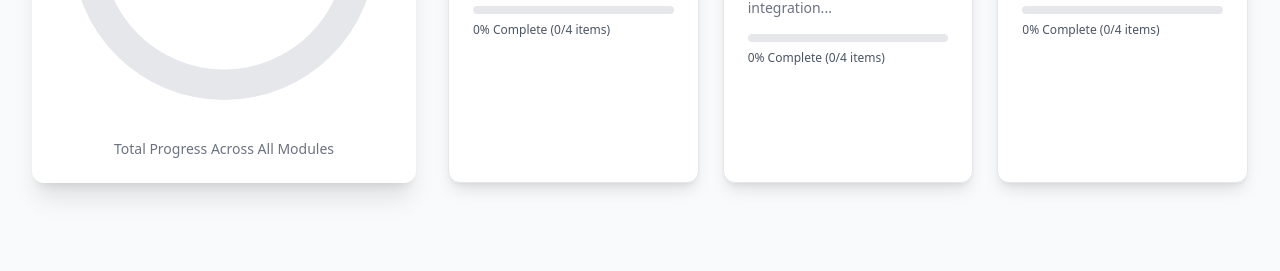
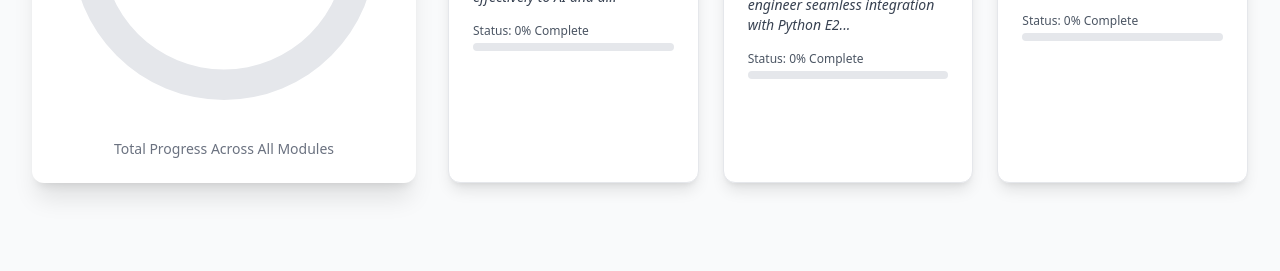
Before and after one commit to Subitcha2409/AI-Python-Automation-Learning-, a plain HTML site: page index.html in a window 1280 px wide. Shown: the part 559-830 px from the top of the page. Drawn offline with nearby package versions, Linux system fonts and the light colour scheme.

Commit message:
Update index.html

```diff
--- a/index.html
+++ b/index.html
@@ -7,7 +7,7 @@
 <head>
     <meta charset="UTF-8">
     <meta name="viewport" content="width=device-width, initial-scale=1.0">
-    <title>Technical Growth Tracker</title>
+    <title>Technical Learning Plan</title>
     <script src="https://cdn.tailwindcss.com"></script>
     <script src="https://cdn.jsdelivr.net/npm/chart.js@4.4.2/dist/chart.umd.min.js"></script>
     <style>
@@ -33,8 +33,8 @@
 
         <!-- Header and Overall Progress Dashboard -->
         <header class="text-center mb-12 bg-white p-8 shadow-xl rounded-xl">
-            <h1 class="text-4xl font-extrabold text-blue-800 tracking-tight mb-2">Technical Growth Tracker</h1>
-            <p class="text-lg text-gray-600">Visualize your path to expertise in Automation and Applied AI.</p>
+            <h1 class="text-4xl font-extrabold text-blue-800 tracking-tight mb-2">6-Month Technical Learning Plan</h1>
+            <p class="text-lg text-gray-600">Structured roadmap to achieve expertise in Automation and Applied AI.</p>
         </header>
 
         <section class="grid grid-cols-1 lg:grid-cols-3 gap-8 mb-12">
@@ -70,7 +70,7 @@
                 <p class="text-sm text-gray-500 mt-1"><span id="module-progress-text">0%</span> Complete</p>
             </div>
 
-            <h3 class="text-xl font-semibold text-gray-800 mb-4">Focus Areas & Practical Projects</h3>
+            <h3 class="text-xl font-semibold text-gray-800 mb-4">Sequential Learning & Final Project</h3>
 
             <!-- Focus Areas Checklist -->
             <div id="focus-areas-checklist" class="space-y-4">
@@ -93,10 +93,20 @@
                 weeks: 'Weeks 1-8',
                 goal: 'Establish deep, production-ready Python programming mastery for contributing effectively to AI and agent-based initiatives.',
                 focusAreas: [
-                    { title: 'Core Mastery', concepts: 'Type Hinting (Mypy), Context Managers (`with`), Decorators, Generators, Advanced List/Dictionary Comprehensions.', project: 'Refactor existing E2E Agent Python code to use modern type hinting and context managers for cleaner resource handling.' },
-                    { title: 'Concurrency & Async', concepts: '`asyncio` fundamentals, `async`/`await` syntax, `concurrent.futures` for thread/process pooling.', project: 'Write a Python script that uses `asyncio` to concurrently fetch data from multiple REST API endpoints (simulating test data fetching).' },
-                    { title: 'Data Structures & Libraries', concepts: 'Effective use of Pandas (DataFrames for processing test data), NumPy (vectorized operations), efficient file I/O (JSON/CSV).', project: 'Use Pandas to analyze Playwright test reports (JSON format) to identify the slowest and flakiest tests.' },
-                    { title: 'Packaging & Environment', concepts: 'Poetry or Pipenv for dependency management, virtual environments, creating reusable Python packages for your E2E Agents.', project: 'Create a modular Python package containing the E2E Agent logic, ready to be imported by other services.' }
+                    { title: 'Learn Type Hinting (Mypy) for robust code.' },
+                    { title: 'Master Context Managers (`with` statement) for clean resource handling.' },
+                    { title: 'Implement Decorators and custom function wrappers.' },
+                    { title: 'Utilize Generators and Iterators for memory efficiency.' },
+                    { title: 'Master Advanced List/Dictionary/Set Comprehensions.' },
+                    { title: 'Understand `asyncio` fundamentals.' },
+                    { title: 'Implement `async`/`await` for I/O bound tasks.' },
+                    { title: 'Explore `concurrent.futures` for thread/process pooling.' },
+                    { title: 'Learn Effective use of Pandas (DataFrames).' },
+                    { title: 'Implement NumPy for vectorized operations.' },
+                    { title: 'Practice efficient file I/O (JSON/CSV).' },
+                    { title: 'Set up Poetry or Pipenv for dependency management.' },
+                    { title: 'Practice creating reusable Python packages.' },
+                    { title: 'FINAL PROJECT: Refactor existing E2E Agent Python code using modern types and context managers.' }
                 ]
             },
             'playwright': {
@@ -107,10 +117,14 @@
                 weeks: 'Weeks 9-16',
                 goal: 'Implement a high-efficiency Playwright architecture and engineer seamless integration with Python E2E Agents.',
                 focusAreas: [
-                    { title: 'Test Optimization', concepts: 'Actionability Checks (avoiding unnecessary waits), `expect.poll` for reliable UI state verification, custom wait functions tailored to application behavior.', project: 'Identify and refactor the five slowest Playwright tests, replacing generic waits with specific `expect.poll` or network waits.' },
-                    { title: 'Parallelization & Sharding', concepts: 'Playwright CLI parameters for sharding (splitting tests across multiple CI workers), custom reporting using JUnit or Allure for parallel runs.', project: 'Configure a local environment to run tests in parallel across four worker threads. Document the setup for sharding in your CI pipeline.' },
-                    { title: "'One-Click' Data Integration", concepts: "Using Playwright's `request` fixture for making direct API calls (e.g., to create prerequisite data) before interacting with the UI.", project: "Primary Project: Build the 'One-Click' Data & Test Execution prototype: a single Playwright test that calls the Python E2E Agent (via an internal API or wrapper function) to create test data, confirms the data via a quick API check, and then executes the UI validation." },
-                    { title: 'Custom Reporters', concepts: 'Building simple custom reporters to extract specific data, like test run metadata, for analysis by Python scripts.', project: 'Create a basic custom reporter that outputs a concise summary of failed tests directly to the console.' }
+                    { title: 'Master Actionability Checks (eliminating unnecessary waits).' },
+                    { title: 'Implement `expect.poll` for reliable UI state verification.' },
+                    { title: 'Develop custom wait functions tailored to application behavior.' },
+                    { title: 'Understand Playwright CLI parameters for test sharding.' },
+                    { title: 'Configure custom reporting (JUnit or Allure) for parallel runs.' },
+                    { title: 'Use Playwright\'s `request` fixture for pre-test API calls (data creation).' },
+                    { title: 'Build simple custom reporters to extract test run metadata.' },
+                    { title: 'FINAL PROJECT: Build the "One-Click" Data & Test Execution prototype integrated with the E2E Python Agent.' }
                 ]
             },
             'ai': {
@@ -119,12 +133,21 @@
                 icon: '🧠',
                 color: 'bg-indigo-600',
                 weeks: 'Weeks 17-24',
-                goal: 'Collaborate with the Applied AI team to implement and optimize LLM-driven solutions for testing.',
+                goal: 'Collaborate with the the team to implement and optimize LLM-driven solutions for testing.',
                 focusAreas: [
-                    { title: 'LLM Fundamentals & Prompt Engineering', concepts: 'Understanding generative models, Retrieval-Augmented Generation (RAG) basics, structured prompting (JSON output).', project: 'Develop a structured prompt to feed into an LLM, including code snippets and requirements, and prompt it to generate a JSON array of comprehensive test cases.' },
-                    { title: 'LLM Optimization Techniques', concepts: 'Quantization (reducing model size/latency), Efficient Fine-Tuning (PEFT/LoRA), token management, evaluating cost-efficiency.', project: 'Collaboration: Work with the Applied AI team to understand their current LLM inference pipeline. Identify one area where performance can be measured and improved.' },
-                    { title: 'AI-Driven Test Plan Generation', concepts: 'Utilizing LLMs for code summarization and defect pattern analysis.', project: 'Feed the LLM snippets of newly developed application code and ask it to suggest high-risk areas and functional test scenarios.' },
-                    { title: 'AIaaS and Automation', concepts: 'Understanding the value proposition of external AI services for testing: Visual Regression tools, cloud-based anomaly detection, synthetic data generation.', project: 'Investigation: Research and document three external AIaaS tools that could potentially integrate with our Playwright/Python stack to solve current testing bottlenecks.' }
+                    { title: 'Understand LLM Fundamentals and Generative Models.' },
+                    { title: 'Learn Retrieval-Augmented Generation (RAG) basics.' },
+                    { title: 'Practice Structured Prompting (generating JSON output).' },
+                    { title: 'Study Quantization techniques for latency reduction.' },
+                    { title: 'Explore Efficient Fine-Tuning methods (PEFT/LoRA).' },
+                    { title: 'Learn Token Management and its cost implications.' },
+                    { title: 'Evaluate LLM cost-efficiency and performance metrics.' },
+                    { title: 'Utilize LLMs for code summarization for test planning.' },
+                    { title: 'Apply LLMs for defect pattern analysis.' },
+                    { title: 'Research Visual Regression tools (AIaaS).' },
+                    { title: 'Research cloud-based anomaly detection (AIaaS).' },
+                    { title: 'Research synthetic data generation services (AIaaS).' },
+                    { title: 'FINAL PROJECT: Collaborate with Applied AI team to measure and improve LLM inference performance.' }
                 ]
             }
         };
@@ -231,19 +254,23 @@
 
                 return `
                     <button onclick="showModuleDetail('${moduleId}')" class="text-left p-6 shadow-lg rounded-xl transition duration-300 transform hover:scale-[1.02] ${isComplete ? 'bg-green-50 border-2 border-green-400' : 'bg-white border border-gray-200'}">
-                        <div class="flex items-center space-x-4 mb-3">
+                        <div class="flex justify-between items-start mb-3">
+                            <h3 class="text-xl font-bold text-gray-800">${module.name}</h3>
                             <span class="text-3xl">${module.icon}</span>
-                            <h3 class="text-xl font-bold text-gray-800">${module.name}</h3>
                         </div>
-                        <p class="text-sm text-gray-500 mb-4">${module.goal.substring(0, 85)}...</p>
 
-                        <!-- Progress Bar -->
+                        <p class="text-sm font-semibold text-blue-600 mb-2 border-b border-blue-100 pb-1">${module.weeks} - Target Period</p>
+
+                        <p class="text-sm text-gray-700 mb-4 italic">${module.goal.substring(0, 100)}...</p>
+
+                        <!-- Progress/Timeline Indicator -->
+                        <p class="text-xs text-gray-600 font-medium mb-1">Status: ${progress}% Complete</p>
                         <div class="mb-1">
                             <div class="w-full bg-gray-200 rounded-full progress-bar">
                                 <div class="progress-bar ${isComplete ? 'bg-green-500' : 'bg-blue-600'}" style="width: ${progress}%"></div>
                             </div>
                         </div>
-                        <p class="text-xs text-gray-600 font-medium mt-2">${progress}% Complete (${trackerState[moduleId].filter(c => c).length}/${module.focusAreas.length} items)</p>
+
                     </button>
                 `;
             }).join('');
@@ -272,14 +299,14 @@
 
             focusList.innerHTML = module.focusAreas.map((area, index) => {
                 const isChecked = trackerState[moduleId][index];
+                const isProject = area.title.startsWith('FINAL PROJECT:');
+
                 return `
-                    <label class="block p-4 rounded-lg cursor-pointer transition duration-150 ${isChecked ? 'bg-green-50 border-l-4 border-green-500 shadow-sm' : 'bg-white border border-gray-100 hover:bg-gray-50'}">
+                    <label class="block p-4 rounded-lg cursor-pointer transition duration-150 ${isChecked ? 'bg-green-50 border-l-4 border-green-500 shadow-sm' : isProject ? 'bg-blue-50 border-l-4 border-blue-500 shadow-md' : 'bg-white border border-gray-100 hover:bg-gray-50'}">
                         <div class="flex items-start">
-                            <input type="checkbox" onchange="handleCheck('${moduleId}', ${index})" ${isChecked ? 'checked' : ''} class="w-5 h-5 mt-1 text-blue-600 bg-gray-100 border-gray-300 rounded focus:ring-blue-500">
+                            <input type="checkbox" onchange="handleCheck('${moduleId}', ${index})" ${isChecked ? 'checked' : ''} class="w-5 h-5 mt-1 ${isProject ? 'text-blue-700' : 'text-blue-600'} bg-gray-100 border-gray-300 rounded focus:ring-blue-500">
                             <div class="ml-4 w-full">
-                                <h4 class="text-lg font-semibold ${isChecked ? 'text-green-700 line-through' : 'text-gray-900'}">${area.title}</h4>
-                                <p class="text-sm text-gray-600 mt-1">${area.concepts}</p>
-                                <p class="text-xs font-medium text-blue-500 mt-2">PROJECT: ${area.project}</p>
+                                <h4 class="text-lg font-semibold ${isChecked ? 'text-green-700 line-through' : isProject ? 'text-blue-800' : 'text-gray-900'}">${area.title}</h4>
                             </div>
                         </div>
                     </label>
```
